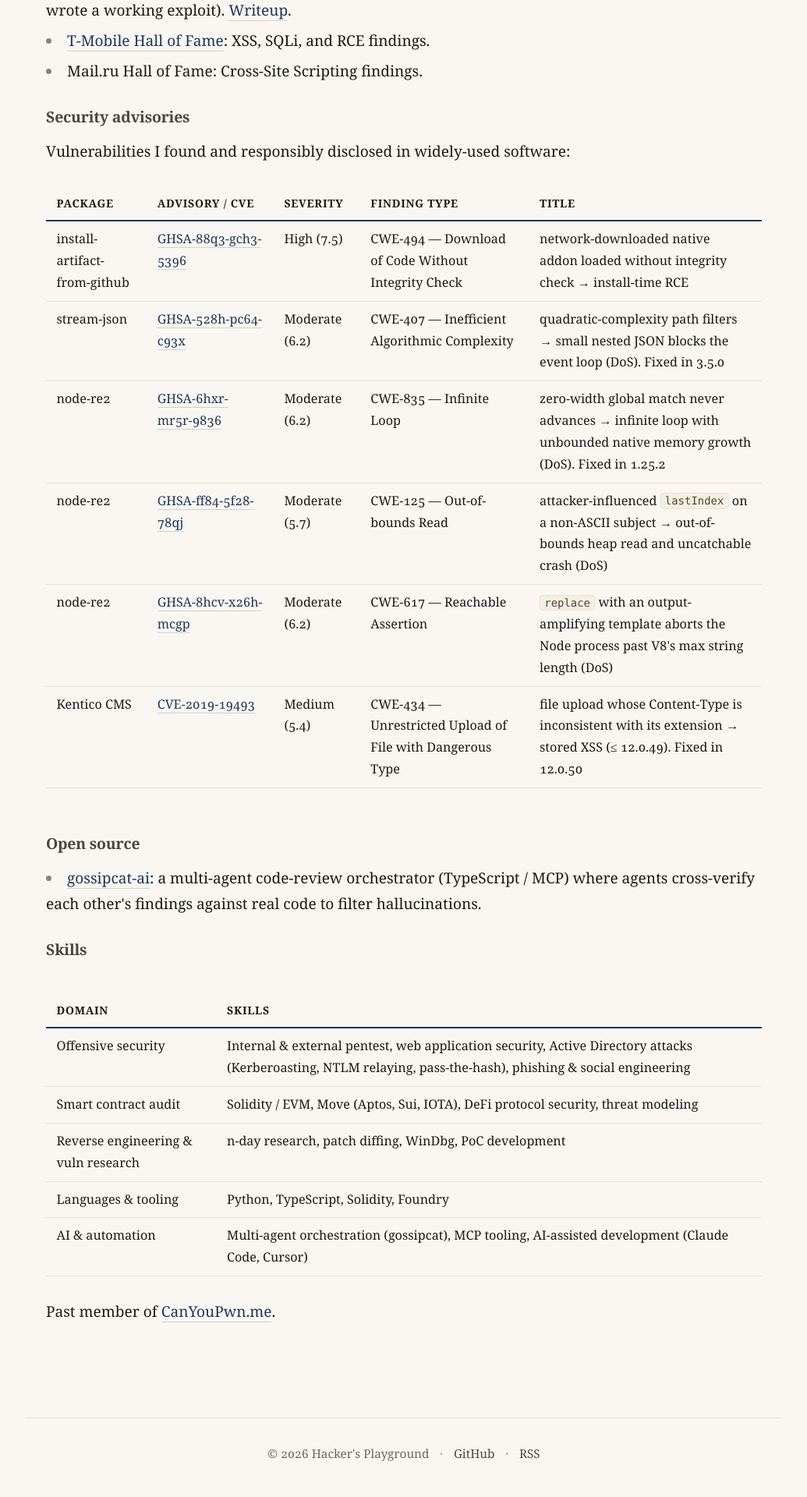
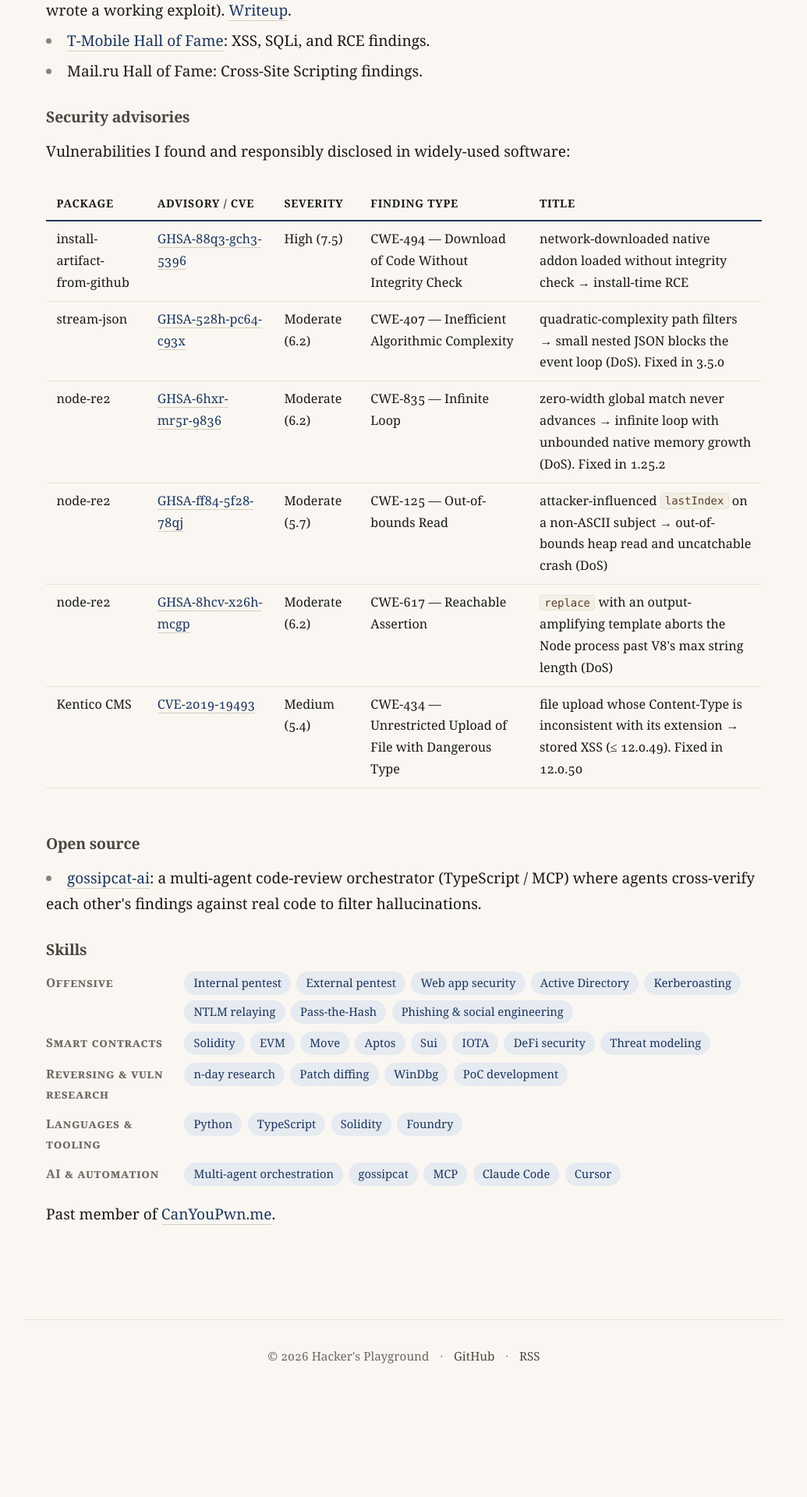
Before and after one commit to ataberk-xyz/ataberk-xyz.github.io, a Jekyll site: the page built from about.md, in a window 1280 px wide. Shown: the part 1016-2936 px from the top of the page at 78% size, without its empty margins (122-1157 px from the left). Built offline with Jekyll 4.4.1, drawn with Linux system fonts in a browser that asks for light colours; after the commit the page ends 2811 px from its top, so only the background shows below that.

Commit message:
About: render Skills as theme-aware chips grouped by domain
Co-Authored-By: Claude Opus 4.8 <noreply@anthropic.com>

```diff
--- a/about.md
+++ b/about.md
@@ -83,20 +83,60 @@ sidebar_link: true
    <h4>Open source</h4>
    <li><a href="https://github.com/gossipcat-ai/gossipcat-ai">gossipcat-ai</a>: a multi-agent code-review orchestrator (TypeScript / MCP) where agents cross-verify each other's findings against real code to filter hallucinations.</li>
 
+   <style>
+     .skills { margin: 0.6rem 0 1.1rem; }
+     .skill-group { display: flex; gap: 0.85rem; align-items: baseline; flex-wrap: wrap; margin: 0.55rem 0; }
+     .skill-group > .domain {
+       flex: 0 0 9rem;
+       font-variant: small-caps; letter-spacing: 0.045em;
+       color: var(--ink-3); font-size: 0.86rem; font-weight: 600;
+     }
+     .skill-tags { display: flex; flex-wrap: wrap; gap: 0.4rem; flex: 1 1 16rem; }
+     .skill-tags span {
+       display: inline-block; padding: 0.22rem 0.62rem;
+       background: var(--accent-soft); color: var(--accent);
+       border: 1px solid transparent; border-radius: 999px;
+       font-size: 0.82rem; line-height: 1.35;
+       transition: border-color 0.15s ease, transform 0.15s ease;
+     }
+     .skill-tags span:hover { border-color: var(--accent); transform: translateY(-1px); }
+     @media (max-width: 34rem) {
+       .skill-group { flex-direction: column; gap: 0.3rem; }
+       .skill-group > .domain { flex-basis: auto; }
+     }
+   </style>
    <h4>Skills</h4>
-   <div style="overflow-x:auto;">
-   <table>
-     <thead>
-       <tr><th>Domain</th><th>Skills</th></tr>
-     </thead>
-     <tbody>
-       <tr><td>Offensive security</td><td>Internal &amp; external pentest, web application security, Active Directory attacks (Kerberoasting, NTLM relaying, pass-the-hash), phishing &amp; social engineering</td></tr>
-       <tr><td>Smart contract audit</td><td>Solidity / EVM, Move (Aptos, Sui, IOTA), DeFi protocol security, threat modeling</td></tr>
-       <tr><td>Reverse engineering &amp; vuln research</td><td>n-day research, patch diffing, WinDbg, PoC development</td></tr>
-       <tr><td>Languages &amp; tooling</td><td>Python, TypeScript, Solidity, Foundry</td></tr>
-       <tr><td>AI &amp; automation</td><td>Multi-agent orchestration (gossipcat), MCP tooling, AI-assisted development (Claude Code, Cursor)</td></tr>
-     </tbody>
-   </table>
+   <div class="skills">
+     <div class="skill-group">
+       <span class="domain">Offensive</span>
+       <div class="skill-tags">
+         <span>Internal pentest</span><span>External pentest</span><span>Web app security</span><span>Active Directory</span><span>Kerberoasting</span><span>NTLM relaying</span><span>Pass-the-Hash</span><span>Phishing &amp; social engineering</span>
+       </div>
+     </div>
+     <div class="skill-group">
+       <span class="domain">Smart contracts</span>
+       <div class="skill-tags">
+         <span>Solidity</span><span>EVM</span><span>Move</span><span>Aptos</span><span>Sui</span><span>IOTA</span><span>DeFi security</span><span>Threat modeling</span>
+       </div>
+     </div>
+     <div class="skill-group">
+       <span class="domain">Reversing &amp; vuln research</span>
+       <div class="skill-tags">
+         <span>n-day research</span><span>Patch diffing</span><span>WinDbg</span><span>PoC development</span>
+       </div>
+     </div>
+     <div class="skill-group">
+       <span class="domain">Languages &amp; tooling</span>
+       <div class="skill-tags">
+         <span>Python</span><span>TypeScript</span><span>Solidity</span><span>Foundry</span>
+       </div>
+     </div>
+     <div class="skill-group">
+       <span class="domain">AI &amp; automation</span>
+       <div class="skill-tags">
+         <span>Multi-agent orchestration</span><span>gossipcat</span><span>MCP</span><span>Claude Code</span><span>Cursor</span>
+       </div>
+     </div>
    </div>
    <p>Past member of <a href="https://canyoupwn.me/">CanYouPwn.me</a>.</p>
 </div>
```
